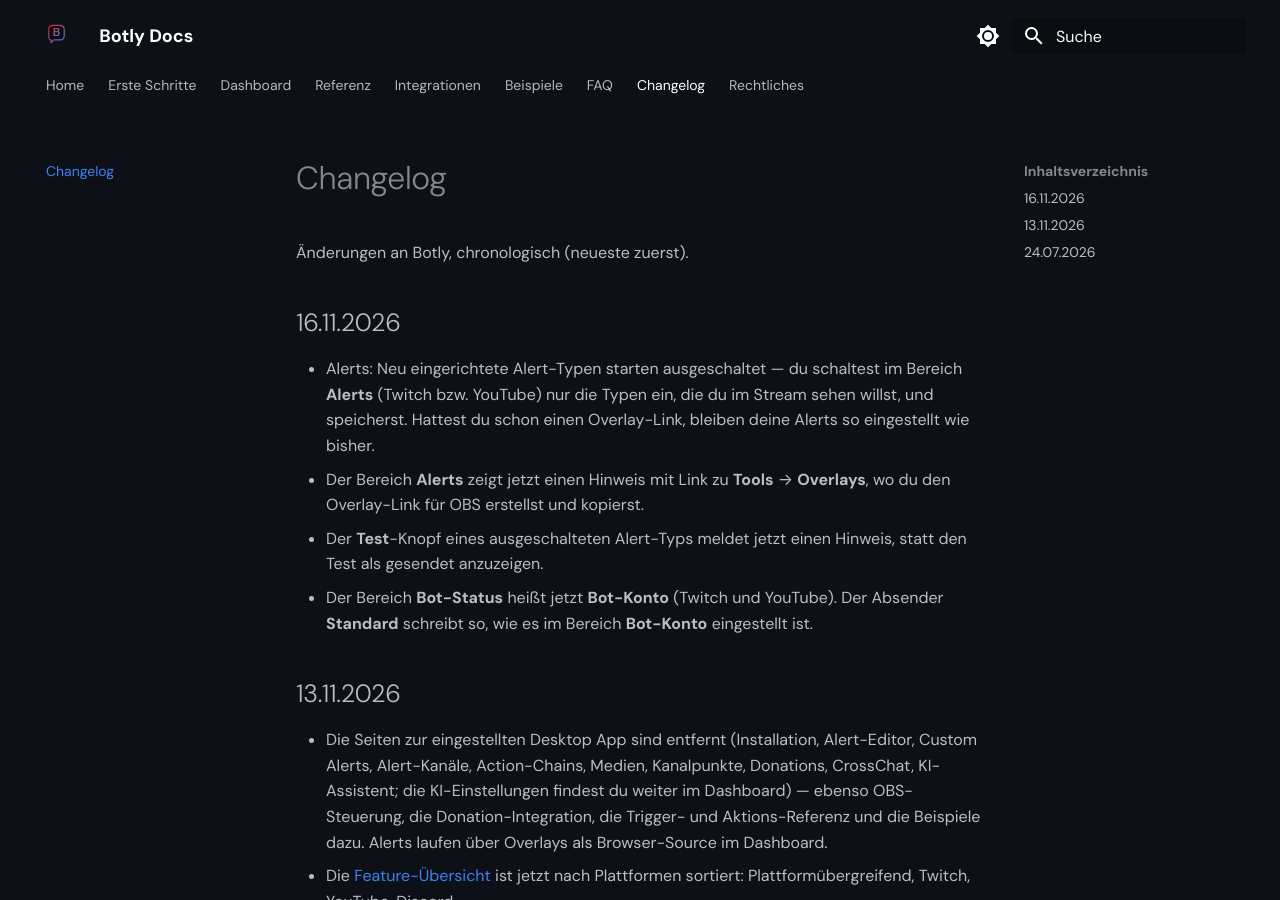
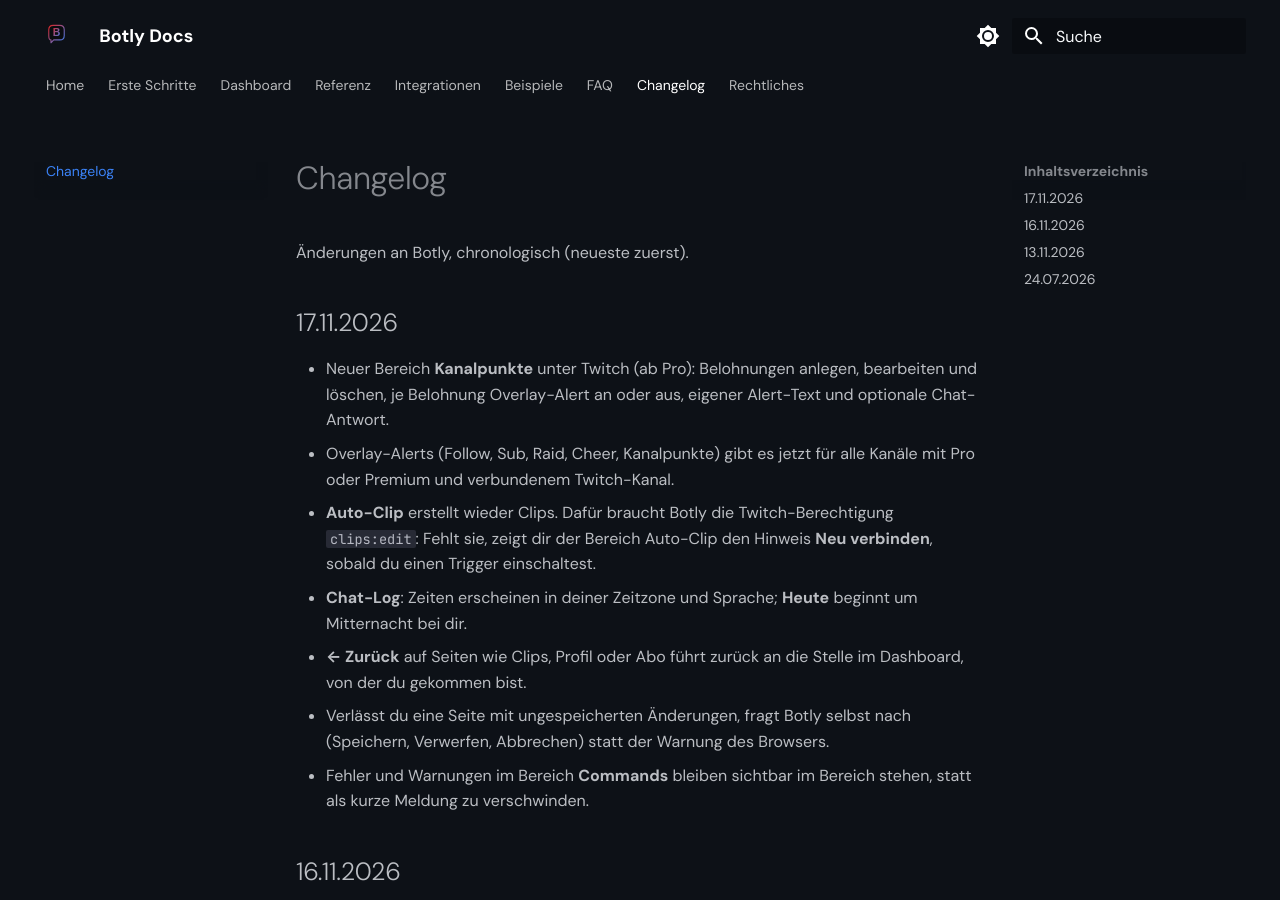
Before and after one commit to thymply/botly-docs, an MkDocs documentation site: the page built from docs/changelog.md, in a window 1280 px wide and 900 px high. Built offline with MkDocs 1.6.1 and Material for MkDocs 9.7.7, drawn with Linux system fonts in a browser that asks for light colours; plug-ins that fetch from the network failed and are left out.

Commit message:
docs: Changelog 17.11.2026, Auto-Clip-Hinweis im Bereich Auto-Clip (A52)
Co-Authored-By: Claude Opus 5.5 <noreply@anthropic.com>
Claude-Session: https://claude.ai/code/session_01FVTiAmEDWeydWKMVo24h1i

```diff
--- a/docs/changelog.md
+++ b/docs/changelog.md
@@ -1,6 +1,16 @@
 # Changelog
 
 Änderungen an Botly, chronologisch (neueste zuerst).
+
+## 17.11.2026
+
+- Neuer Bereich **Kanalpunkte** unter Twitch (ab Pro): Belohnungen anlegen, bearbeiten und löschen, je Belohnung Overlay-Alert an oder aus, eigener Alert-Text und optionale Chat-Antwort.
+- Overlay-Alerts (Follow, Sub, Raid, Cheer, Kanalpunkte) gibt es jetzt für alle Kanäle mit Pro oder Premium und verbundenem Twitch-Kanal.
+- **Auto-Clip** erstellt wieder Clips. Dafür braucht Botly die Twitch-Berechtigung `clips:edit`: Fehlt sie, zeigt dir der Bereich Auto-Clip den Hinweis **Neu verbinden**, sobald du einen Trigger einschaltest.
+- **Chat-Log**: Zeiten erscheinen in deiner Zeitzone und Sprache; **Heute** beginnt um Mitternacht bei dir.
+- **← Zurück** auf Seiten wie Clips, Profil oder Abo führt zurück an die Stelle im Dashboard, von der du gekommen bist.
+- Verlässt du eine Seite mit ungespeicherten Änderungen, fragt Botly selbst nach (Speichern, Verwerfen, Abbrechen) statt der Warnung des Browsers.
+- Fehler und Warnungen im Bereich **Commands** bleiben sichtbar im Bereich stehen, statt als kurze Meldung zu verschwinden.
 
 ## 16.11.2026
 
```
Also changed, not shown: docs/dashboard/twitch/auto-clip.md (+1 -1 lines), docs/integrationen/twitch.md (+1 -1 lines).
